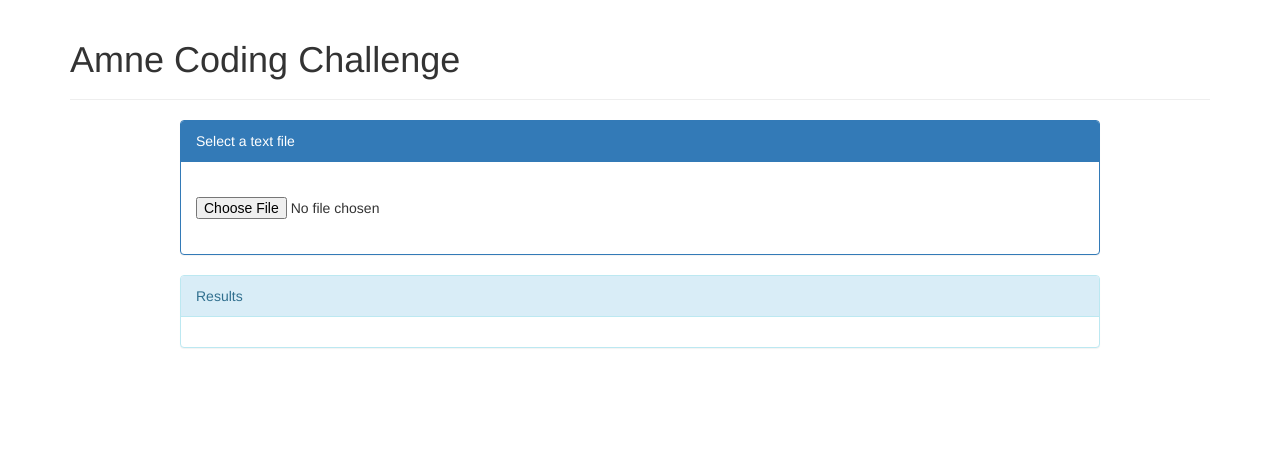
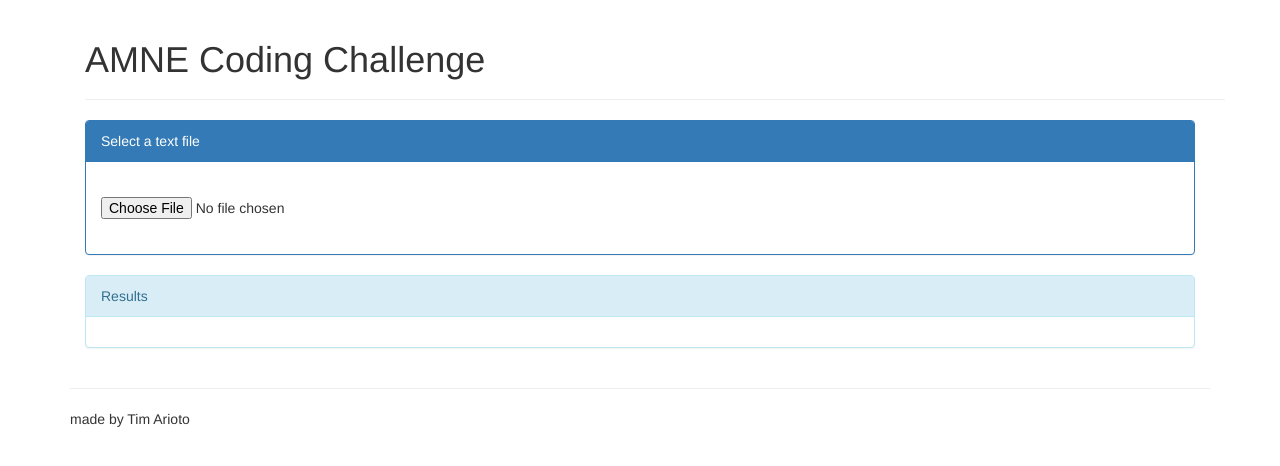
Before and after one commit to VarunMehrotra/amne-coding-challenge, a plain HTML site: page index.html in a window 1280 px wide. Drawn offline with nearby package versions, Linux system fonts and the light colour scheme.

Commit message:
Clean up code & add footer

```diff
--- a/index.html
+++ b/index.html
@@ -8,23 +8,32 @@
 
 <body>
 	<div class="container">
+		<div class="container">
       <div class="page-header">
-			<h1>Amne Coding Challenge</h1>
+          <h1>AMNE Coding Challenge</h1>
       </div>
       <!-- <div class="row panel col-xs-6 col-xs-offset-3"> -->
-			<div class="row col-xs-10 col-xs-offset-1">
+      <div class="row col-xs-12">
         <div class="panel panel-primary">
           <div class="panel-heading">Select a text file</div>
           <input type="file" id="fileInput" class="panel-body">
         </div>
       </div>
-			<div class="row col-xs-10 col-xs-offset-1">
+      <div class="row col-xs-12">
         <div class="panel panel-info">
           <div class="panel-heading">Results</div>
           <div id="fileDisplayArea" class="panel-body"></div>
         </div>
       </div>
-		<!-- </div> -->
+    </div>
+    <div className="container">
+      <hr></hr>
+      <footer>
+        <div className="container">
+          <p className="text-muted">made by Tim Arioto</p>
+        </div>
+      </footer>
+    </div>
 	</div>
 
 	<script src="index.js"></script>
```
Lines whose indentation alone changed are shown as unchanged.
